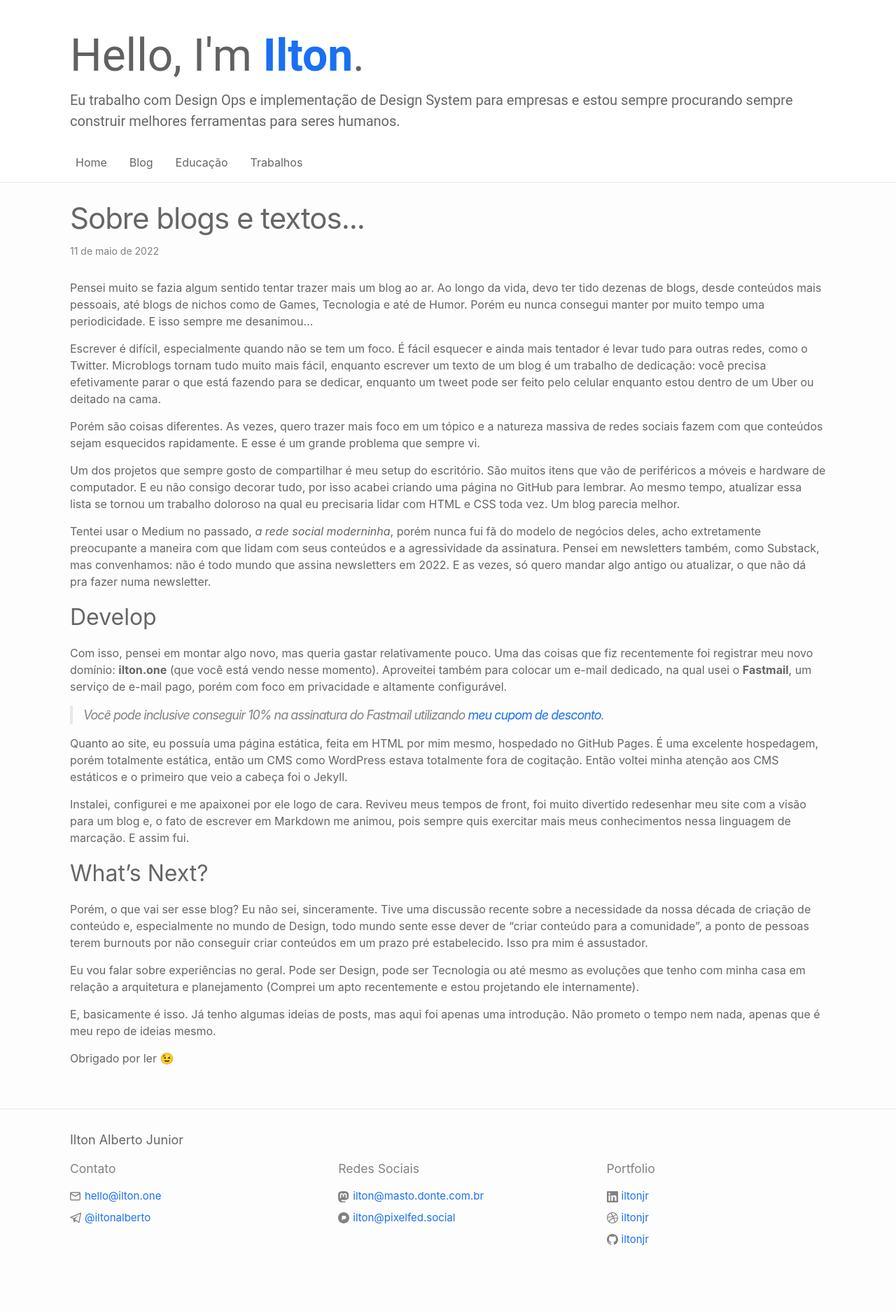
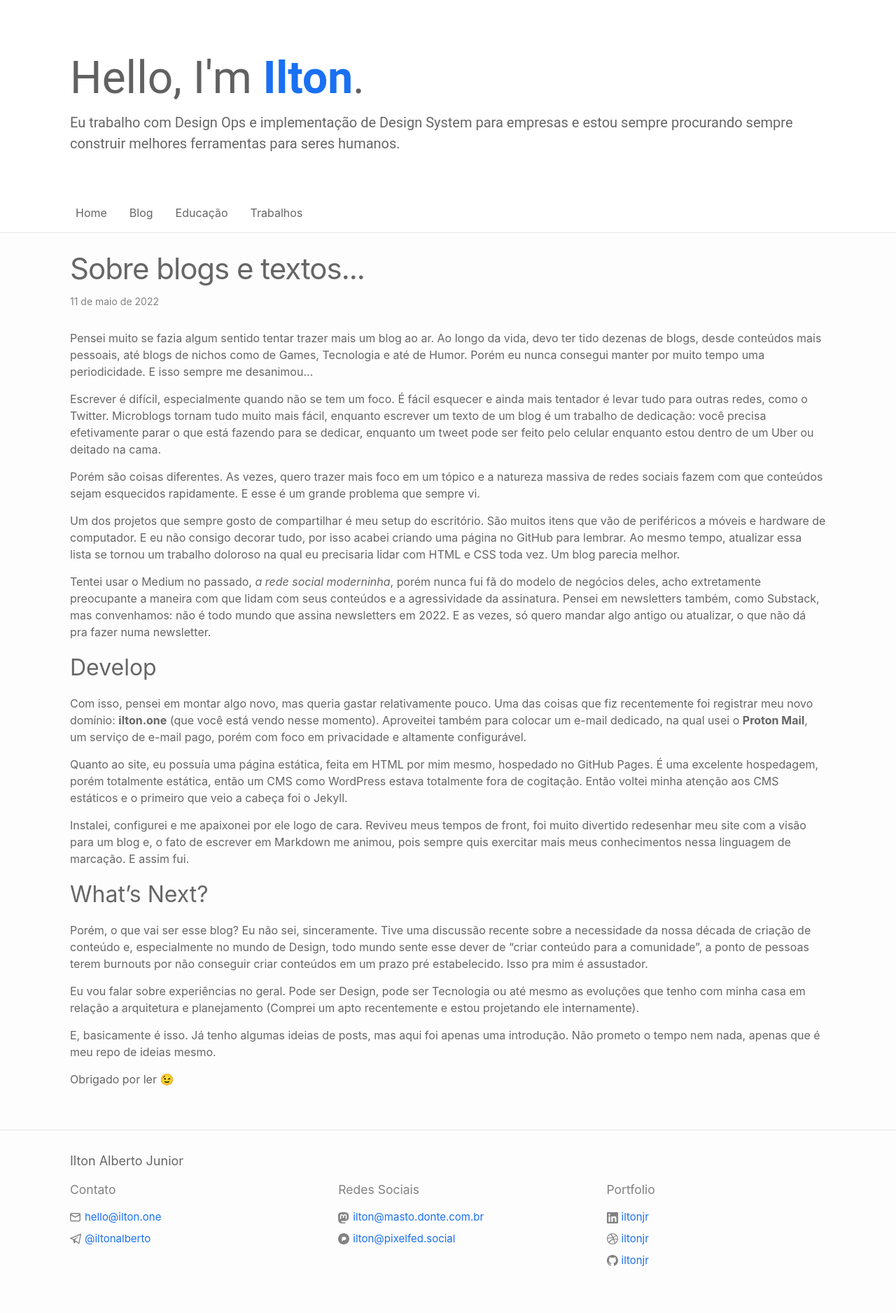
Before and after one commit to juliaisaway/eusoujulia.com.br, a Jekyll site: the page built from _posts/2022-05-11-sobre-blogs.markdown, in a window 1280 px wide. Shown: the whole page at 70% size. Built offline with Jekyll 4.4.1, drawn with Linux system fonts in a browser that asks for light colours; before the commit the page ends 1846 px from its top, so only the background shows below that.

Commit message:
Atualização de CSS

```diff
--- a/_layouts/education.html
+++ b/_layouts/education.html
@@ -15,7 +15,7 @@
 
         <h2 class="school-title"><img class="school-logo" src="/assets/school/{{ school.icon }}.svg" alt="{{ school.school }}"> {{ school.school }}</h2>
 
-        <h2 class="school-course">{{ school.course }}</h2>
+        <span class="school-course">{{ school.course }}</span>
 
         {%- if school.desc -%}
         <ul class="work-description">
--- a/_layouts/work.html
+++ b/_layouts/work.html
@@ -7,7 +7,7 @@
     <h1 class="page-heading">{{ page.title | escape }}</h1>
   </header>
 
-  <div class="post-content">
+  <div class="post-content work-content">
 
     {%- for work in site.work -%}
 
--- a/_posts/2022-05-11-sobre-blogs.markdown
+++ b/_posts/2022-05-11-sobre-blogs.markdown
@@ -16,9 +16,7 @@
 
 ## Develop
 
-Com isso, pensei em montar algo novo, mas queria gastar relativamente pouco. Uma das coisas que fiz recentemente foi registrar meu novo domínio: **ilton.one** (que você está vendo nesse momento). Aproveitei também para colocar um e-mail dedicado, na qual usei o **Fastmail**, um serviço de e-mail pago, porém com foco em privacidade e altamente configurável.
-
-> Você pode inclusive conseguir 10% na assinatura do Fastmail utilizando [meu cupom de desconto](https://ref.fm/u28223357).
+Com isso, pensei em montar algo novo, mas queria gastar relativamente pouco. Uma das coisas que fiz recentemente foi registrar meu novo domínio: **ilton.one** (que você está vendo nesse momento). Aproveitei também para colocar um e-mail dedicado, na qual usei o **Proton Mail**, um serviço de e-mail pago, porém com foco em privacidade e altamente configurável.
 
 Quanto ao site, eu possuía uma página estática, feita em HTML por mim mesmo, hospedado no GitHub Pages. É uma excelente hospedagem, porém totalmente estática, então um CMS como WordPress estava totalmente fora de cogitação. Então voltei minha atenção aos CMS estáticos e o primeiro que veio a cabeça foi o Jekyll.
 
--- a/_sass/minima/_layout.scss
+++ b/_sass/minima/_layout.scss
@@ -2,7 +2,7 @@
  * Site header
  */
 .site-header {
-  padding-top: 2rem;
+  padding-top: 4rem;
   border-bottom: 1px solid $grey-color-light;
   min-height: $spacing-unit * 1.865;
   background: $header-color;
@@ -32,7 +32,7 @@
   @include relative-font-size(1.25);
   font-family: 'Roboto', sans-serif;
   font-weight: 400;
-  margin-bottom: 1rem;
+  margin-bottom: 3.5rem;
 }
 
 .site-nav {
@@ -365,7 +365,7 @@
   align-items: center;
   border: 1px solid $grey-color-light;
   padding: 8px;
-  @include relative-font-size(1.5);
+  @include relative-font-size(1);
 }
 
 .work-time {
@@ -406,7 +406,9 @@
   color: $text-color;
   display: block;
   align-items: center;
-  @include relative-font-size(2);
+  @include relative-font-size(1);
+  margin-bottom: 8px;
+  font-weight: bold;
 }
 
 .school-logo  {
```
Also changed, not shown: assets/work/meutudo.svg.
